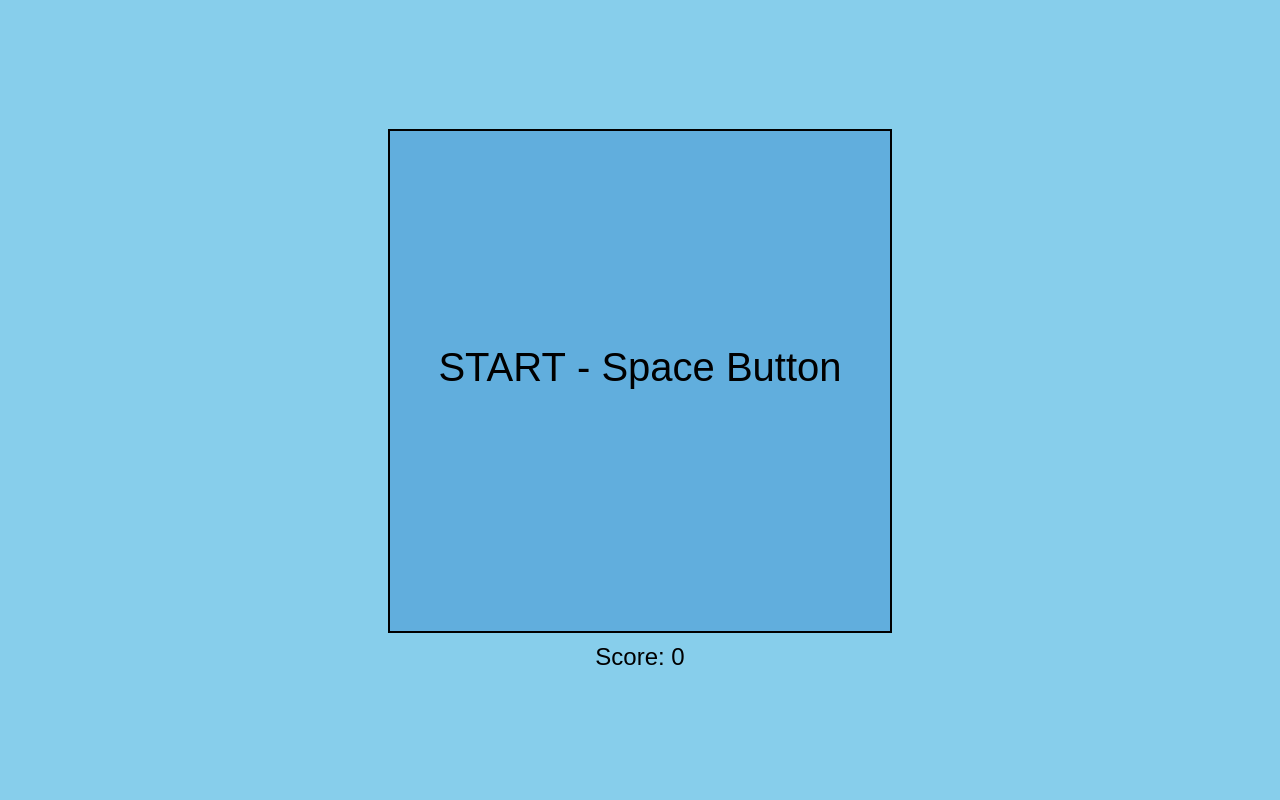
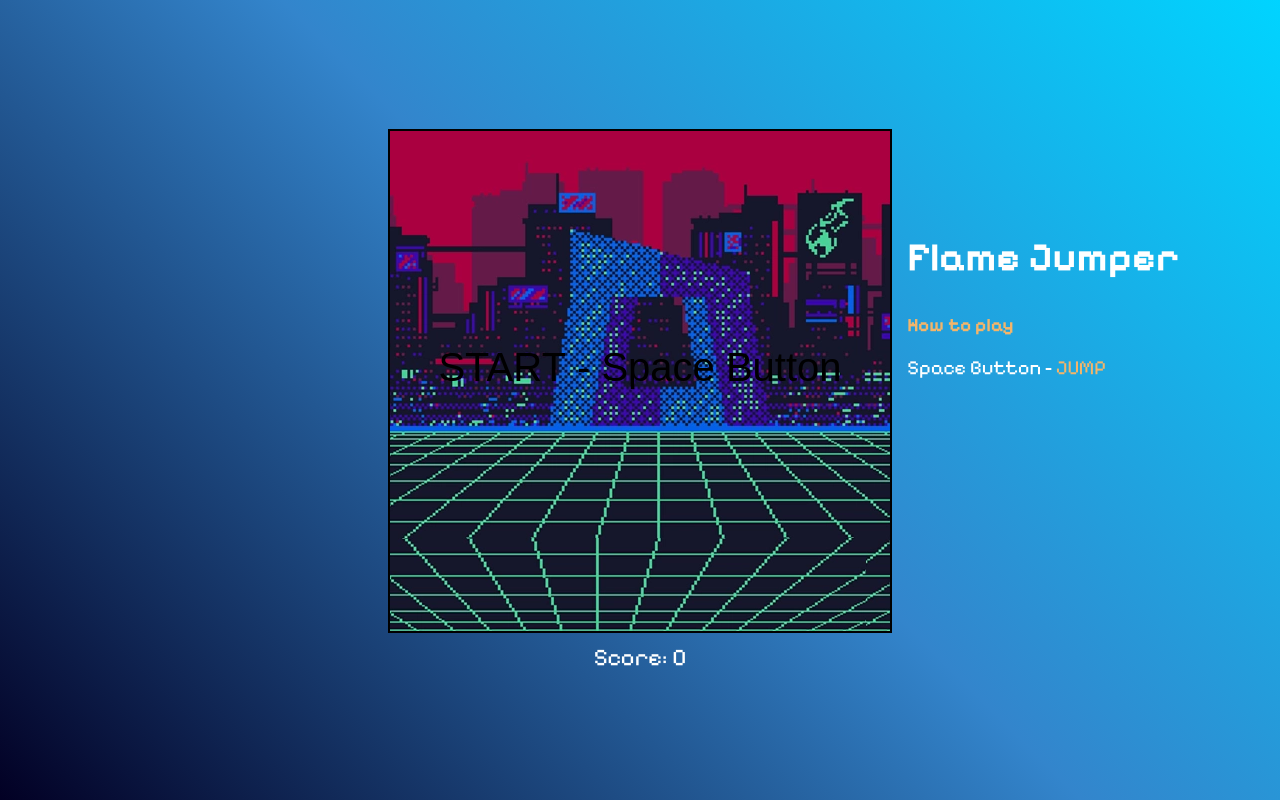
Before and after one commit to iScreAmn/game-jumper, a plain HTML site: page index.html in a window 1280 px wide. Drawn offline with Linux system fonts and the light colour scheme.

Commit message:
Add info block with max-width: 1440px screen friendly

```diff
--- a/css/main.css
+++ b/css/main.css
@@ -1,22 +1,67 @@
+@import url('https://fonts.googleapis.com/css2?family=Pixelify+Sans:wght@400..700&display=swap');
+
 body {
-  margin: 0;
+  position: relative;
   display: flex;
   justify-content: center;
   align-items: center;
   flex-direction: column;
+  margin: 0;
   height: 100vh;
-  background: skyblue;
-  font-family: Arial, sans-serif;
+  background: rgb(2, 0, 36);
+  background: linear-gradient(45deg, rgba(2, 0, 36, 1) 0%, rgba(51, 133, 204, 1) 52%, rgba(0, 212, 255, 1) 100%);
+  font-family: "Pixelify Sans", serif;
 }
 
 canvas {
-  /* background: url('background.png') repeat-x; */
-  background: #5aa9dbd6;
+  background: url('../img/levels/level_sq_1webp.webp') repeat-x;
   background-size: cover;
+  background-position: center;
+  background-repeat: no-repeat;
+
+
   border: 2px solid black;
+}
+
+.none {
+  display: none;
 }
 
 .score {
   font-size: 24px;
   margin-top: 10px;
+  color: #fff;
 }
+
+/* INFORMATION */
+
+.info {
+  position: absolute;
+  top: 550px;
+  right: 300px;
+  color: #fff;
+}
+
+.info__name {
+  font-size: 40px;
+}
+
+.info__settings {
+  color: rgb(243, 181, 106);
+}
+
+.info__desc {
+  color: #fff;
+  font-size: 20px;
+}
+
+.info__desc span {
+  color: rgb(243, 181, 106);
+}
+
+@media (max-width: 1440px) {
+  .info {
+    top: 200px;
+    right: 100px;
+  }
+}
--- a/index.html
+++ b/index.html
@@ -9,6 +9,12 @@
 <body>
   <canvas id="gameCanvas"></canvas>
   <div class="score">Score: <span id="score">0</span></div>
+  <div class="info">
+    <h2 class="info__name">Flame Jumper</h2>
+    <h3 class="info__settings">How to play</h3>
+    <p class="info__desc">Space Button - <span>JUMP</span></p>
+  </div>
+
   <script src="./js/main.js"></script>
 </body>
 </html>
```
